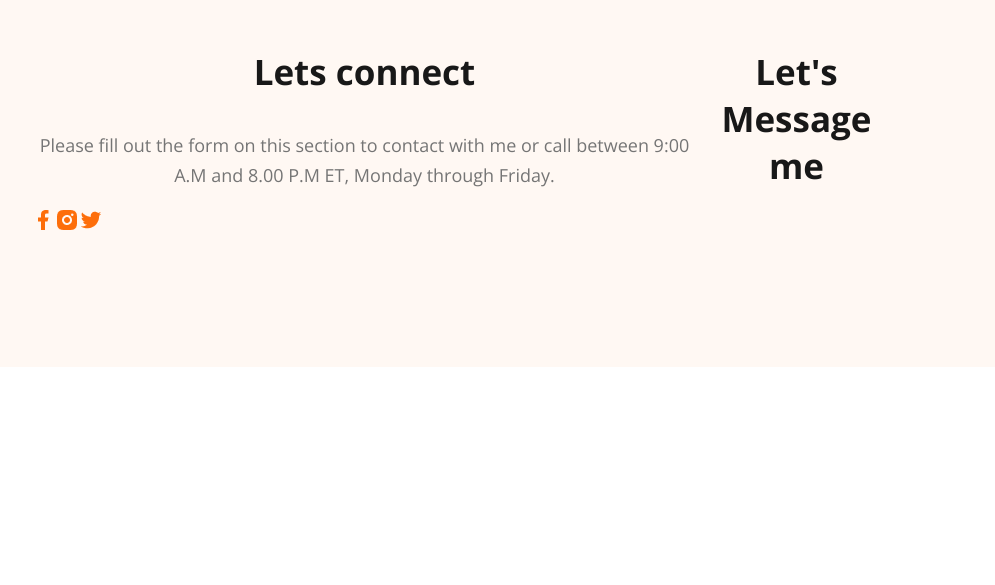
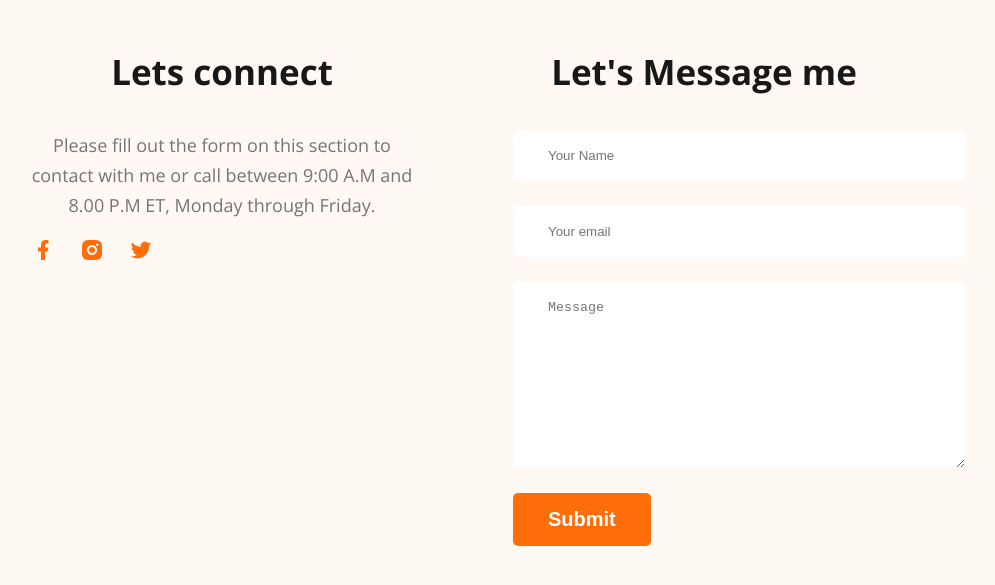
Before and after one commit to Mehedy-Tanvir/webdeveloper_portfolio, a plain HTML site: page index.html in a window 1280 px wide. Shown: the part 3421-4006 px from the top of the page, without its empty margins (177-1172 px from the left). Before the commit the page ends 3796 px from the top, so only its background shows below. Drawn offline with nearby package versions, Linux system fonts and the light colour scheme.

Commit message:
footer section added with contact form

```diff
--- a/index.html
+++ b/index.html
@@ -207,6 +207,18 @@
       </div>
       <div class="footer-column">
         <h3 class="section-title">Let's Message me</h3>
+        <form action="" class="contact">
+          <input type="text" placeholder="Your Name" />
+          <input type="email" name="" id="" placeholder="Your email" />
+          <textarea
+            name=""
+            id=""
+            cols="30"
+            rows="10"
+            placeholder="Message"
+          ></textarea>
+          <input class="btn-primary" type="submit" value="Submit" />
+        </form>
       </div>
     </footer>
   </body>
--- a/styles/portfolio.css
+++ b/styles/portfolio.css
@@ -173,7 +173,26 @@ main section {
 /* footer display */
 footer {
   display: flex;
+  gap: 100px;
   background-color: #fff8f3;
   padding: 130px 200px;
   margin-top: 100px;
 }
+.footer-column {
+  width: 50%;
+}
+.social-links a {
+  margin-right: 25px;
+}
+.contact input[type="text"],
+.contact input[type="email"],
+textarea {
+  display: block;
+  margin-bottom: 25px;
+  padding: 18px 35px;
+  color: #757575;
+  border: none;
+  border-radius: 5px;
+  background-color: #fff;
+  width: 100%;
+}
```
